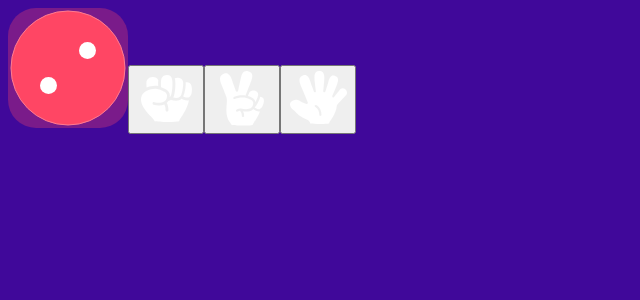
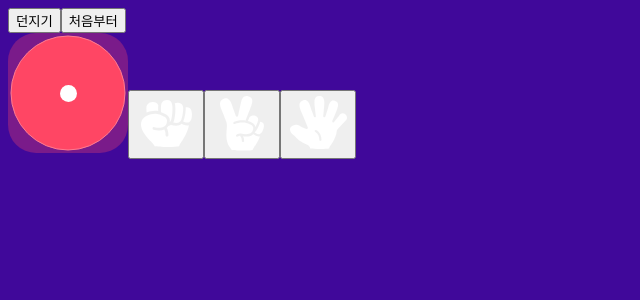
Before and after one commit to starhana/toyproject, a React (Create React App) app in the folder 1week/: page / in a window 1280 px wide. Shown: the top 300 px of the page, without its empty margins (0-640 px from the left). Built offline with nearby package versions, Linux system fonts and the light colour scheme.

Commit message:
dice_studyPM4

```diff
--- a/1week/src/App.js
+++ b/1week/src/App.js
@@ -1,19 +1,40 @@
+import {useState} from 'react';
 import Dice from './Dice';
 import HandIcon from './HanIcon';
 import HandButton from './HandButton';
+import Button from './Button';
 
-
+function random(n){
+    return Math.ceil(Math.random() * n);
+}
 
 function App(){
     const handleClick = function(value) {
         console.log(value);
         //HandButton.js에 있는 handleClick실행
     };
+    const [num, setNum] = useState(1);
+    //useState : 파라미터로 초기값(useState(1)) 전달 받음
+    //num(State값) : 현재 변수의 값(처음에는useState변수를 호출 할 때 전달한 초기값)
+    //setNum : 파라미터로 전달하는 값
+
+    const handleRollClick = () =>{
+        const nextNum = random(6);//1~6까지 랜덤
+        setNum(nextNum);
+    }
+    const handleClearClick = () =>{
+        setNum(1);//파라미터로 전달값 1로 변경
+    }
+
     return ( //return문을 소괄호()로 감싸면 여러줄 쓸 수 있음
         //props : 리액트 컴포넌트에 지정한 속성(전달된 속성 모두)
         //prop : 리액트 컴포넌트에 지정한 각각의 속성
         <div>
-            <Dice color="red" num={2}/>
+            <div>
+                <Button onClick={handleRollClick}>던지기</Button>
+                <Button onClick={handleClearClick}>처음부터</Button>
+            </div>
+            <Dice color="red" num={num}/>
             <HandButton value="rock" onClick={handleClick}/>
             <HandButton value="scissor" onClick={handleClick}/>
             <HandButton value="paper" onClick={handleClick} />
--- /dev/null
+++ b/1week/src/Button.js
@@ -0,0 +1,6 @@
+function Button({children, onClick }) {
+    return <button onClick={onClick}>{children}</button>;
+    //children : 컴퍼런트의 자식들을 값으로 만든 prop
+  }
+
+  export default Button;
```
